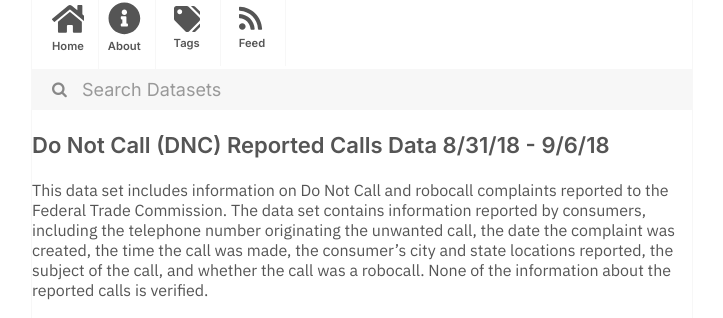
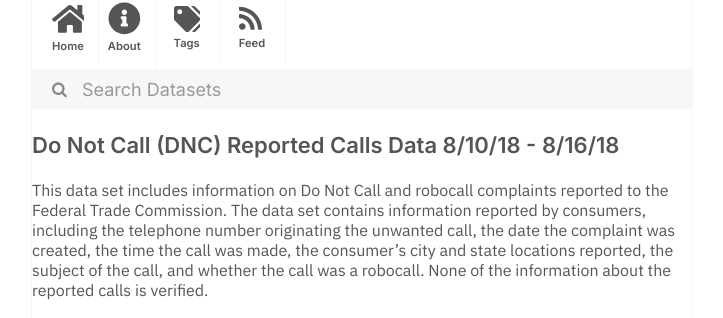
Before and after one commit to dayda-entities/federal-trade-commission, a Jekyll site: the page built from _posts/2020-11-12-do-not-call-dnc-reported-calls.md, in a window 1280 px wide. Shown: the part 216-534 px from the top of the page, without its empty margins (278-1001 px from the left). Built offline with Jekyll 4.4.1, drawn with Linux system fonts in a browser that asks for light colours.

Commit message:
Publish Data

```diff
--- a/_posts/2020-11-12-do-not-call-dnc-reported-calls.md
+++ b/_posts/2020-11-12-do-not-call-dnc-reported-calls.md
@@ -1,7 +1,7 @@
 ---
-title: Do Not Call (DNC) Reported Calls Data 8/31/18 - 9/6/18
-created: '2020-11-12T12:20:44.580843'
-modified: '2020-11-12T12:20:44.580850'
+title: Do Not Call (DNC) Reported Calls Data 8/10/18 - 8/16/18
+created: '2020-11-12T12:20:43.822344'
+modified: '2020-11-12T12:20:43.822354'
 state: active
 type: dataset
 tags:
@@ -12,7 +12,7 @@ tags:
   - Robocalls
 groups: []
 csv_url: >-
-  https://www.ftc.gov/sites/default/files/dnc_complaint_numbers_2018-09-03-07.csv
+  https://www.ftc.gov/sites/default/files/dnc_complaint_numbers_2018-08-13-17.csv
 json_url: ''
 layout: post
 
```
